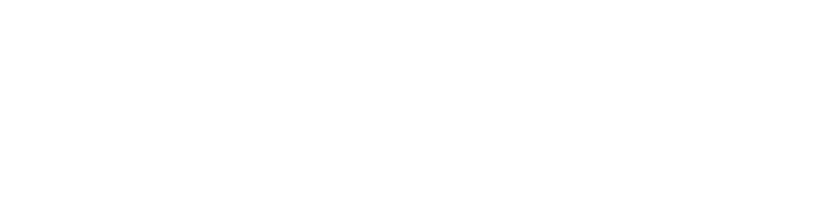
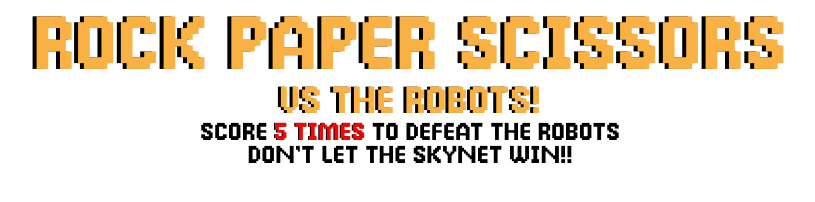
Before and after one commit to Josue-Monfort/rock-paper-scissors-vs-the-robots, a plain HTML site: page index.html in a window 1280 px wide. Shown: the whole page, without its empty margins (230-1045 px from the left). Drawn offline with Linux system fonts and the light colour scheme.

Commit message:
Added the top section of the web page and the font

```diff
--- a/CSS/index.css
+++ b/CSS/index.css
@@ -1,6 +1,64 @@
+:root {
+    --clr-font-primary: rgb(250, 177, 67);
+}
 
 *,
 *::after,
 *::before {
     box-sizing: border-box;
+    margin: 0;
+    padding: 0;
 }
+
+@font-face {
+    font-family: "BROKEN CONSOLE";
+    src: url('../font/Broken\ Console\ Bold.otf');
+    src: local('BROKEN CONSOLE'), url('../font/Broken\ Console\ Bold.otf') format('otf'), url('../font/Broken\ Console\ Bold.ttf') format('truetype');
+}
+
+body {
+    margin: 0 12em;
+    font-family: "BROKEN CONSOLE", 'Times New Roman', Times, serif
+}
+
+/* -------------------------------- */
+/*! ---------TOP SECTION----------- */
+/* -------------------------------- */
+
+h1 {
+    margin-top: 1.1rem;
+    font-size: 4rem;
+    text-shadow: -4px 0 black;
+    color: var(--clr-font-primary)
+}
+
+h2 {
+    font-size: 2rem;
+    color: var(--clr-font-primary);
+    text-shadow: -3px 0 black;
+}
+
+#topSection {
+    margin-bottom: 1em;
+}
+
+#topSection div {
+    width: 100%;
+}
+
+#topSection, #topSection div {
+    display: flex;
+    flex-direction: column;
+    justify-content: center;
+    align-items: center;
+}
+
+#topSection span {
+    color: red;
+    text-shadow: -1px 0 black;
+}
+
+#topSection p {
+    font-size: 1.3em;
+    font-family: "BROKEN CONSOLE";
+}
--- a/index.html
+++ b/index.html
@@ -8,7 +8,17 @@
     <title>Rock Paper Scissors Vs The Robots</title>
   </head>
   <body>
-
+    <!-- ------- TOP SECTION ------------>
+    <section id="topSection">
+      <div>
+        <h1>Rock Paper Scissors</h1>
+        <h2>Vs The Robots!</h2>
+      </div>
+      <div>
+        <p>Score <span>5 times</span> to defeat the Robots</p>
+        <p>Don't let the skynet win!!</p>
+      </div>
+    </section>
     <script src="index.js"></script>
   </body>
 </html>
```
Also changed, not shown: font/Broken Console Bold.otf (added), font/Broken Console Bold.ttf (added).
